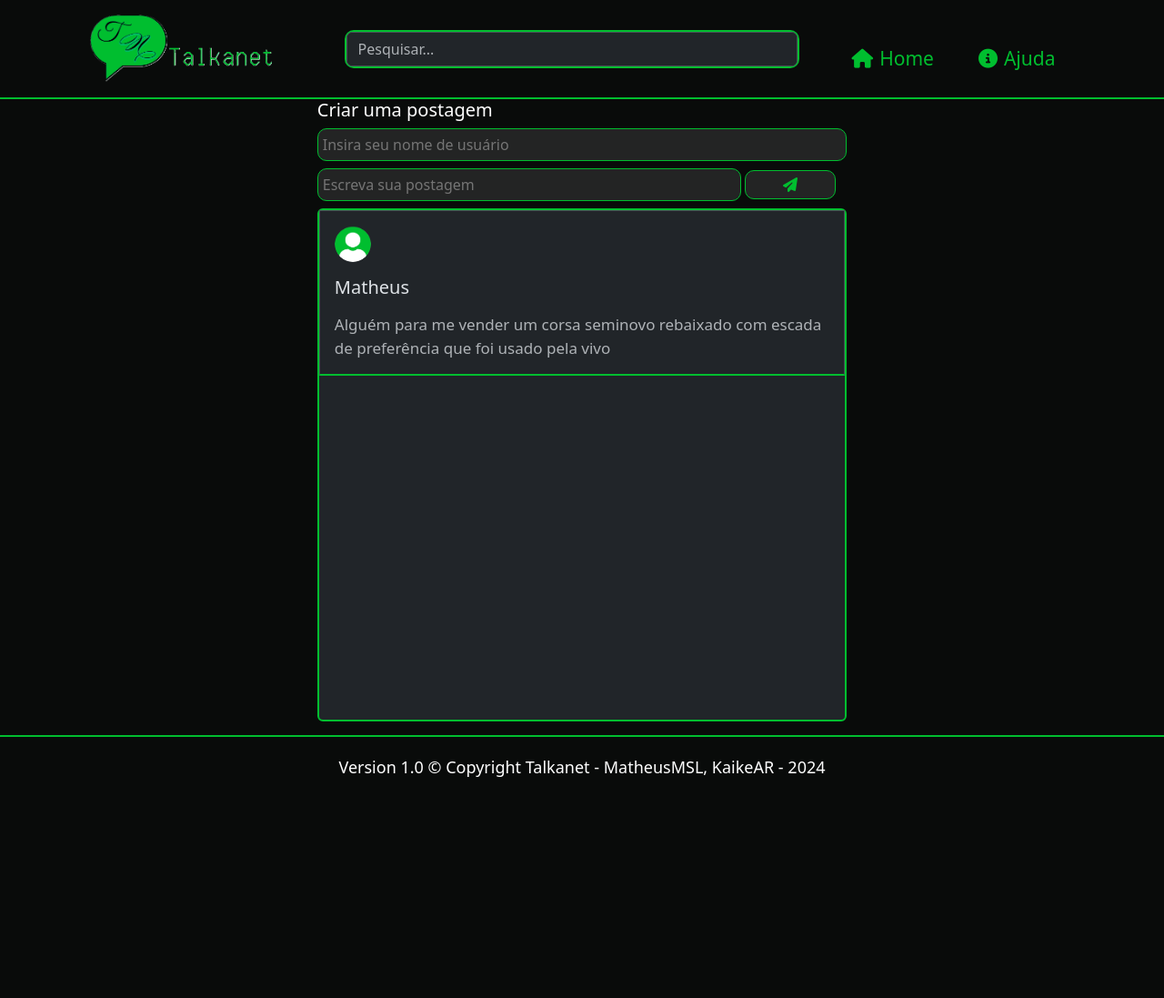
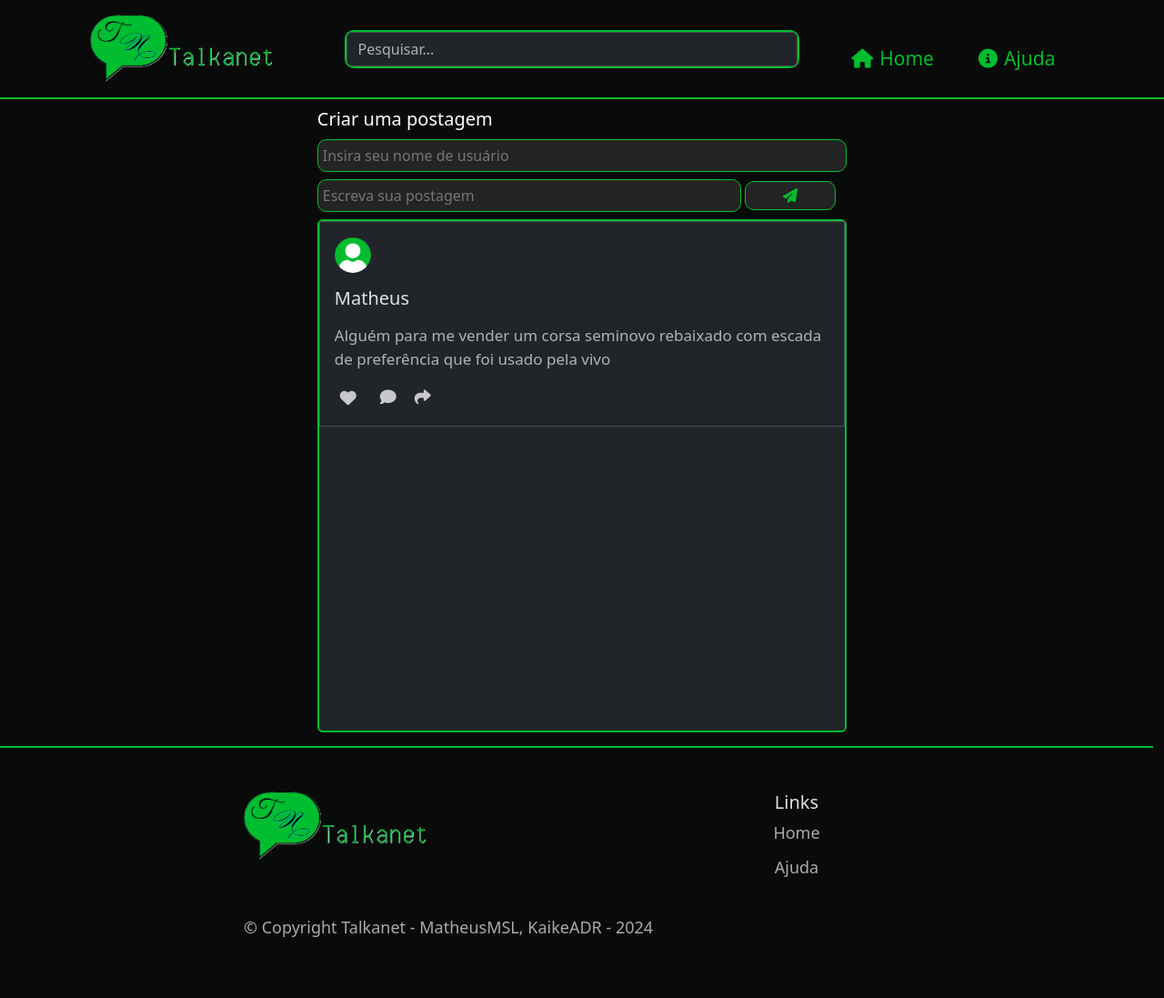
Before and after one commit to Teteu3511/Talkanet, a PHP site: page /index.php in a window 1280 px wide. Shown: the whole page at 91% size. Before the commit the page ends 854 px from the top, so only its background shows below. Run offline with PHP 8.4, Linux system fonts and the light colour scheme; data comes from the database, SQL or seed files in the repository; data that the repository does not hold is empty.

Commit message:
almost finished

```diff
--- a/css/style.css
+++ b/css/style.css
@@ -111,6 +111,12 @@ main {
 
 }
 
+#sendPostTitle {
+
+    margin: 10px 0;
+
+}
+
 .send-box {
 
     width: 100%;
@@ -153,6 +159,7 @@ main {
     background-color: rgb(33, 37, 41);
     border: 2px solid rgb(0, 190, 47);
     font-size: 18px;
+    word-wrap: break-word;
 
 }
 
@@ -183,6 +190,12 @@ main {
 
 }
 
+#cmmt {
+
+    width: 80%;
+
+}
+
 #commentsTitle {
 
     margin-top: 30px;
@@ -201,6 +214,7 @@ main {
     border-bottom-left-radius: 10px;
     border-bottom-right-radius: 10px;
     font-size: 16px;
+    word-wrap: break-word;
 
 }
 
@@ -222,13 +236,6 @@ main {
 
 }
 
-#posts-container a{
-
-    flex-direction: column;
-    border-bottom: 2px solid rgb(0, 190, 47);
-
-}
-
 #profile-icon {
 
     width: 40px;
@@ -246,6 +253,23 @@ main {
 #post-content {
 
     font-size: 17px;
+
+}
+
+.actions {
+
+    width: min-content;
+    display: flex;
+
+}
+
+.action-button {
+
+    margin-right: 20px;
+    color: #FFFFFF;
+    border: none;
+    background: none;
+    opacity: 75%;
 
 }
 
@@ -318,19 +342,26 @@ main {
 
 }
 
-.footer-container {
+footer {
 
-    width: 100%;
+    font-size: 18px;
+    padding: 20px;
+    max-width: 100%;
+    border-top: 2px solid rgb(0, 190, 47);
+    justify-content: center;
 
 }
 
-footer {
+footer p {
 
-    min-height: 50px;
-    font-size: 18px;
-    padding: 20px;
-    text-align: center;
-    border-top: 2px solid rgb(0, 190, 47);
-    color: #FFFFFF;
+    margin-top: 60px;
+    margin-bottom: 0;
+    width: max-content;
 
 }
+
+#links-container {
+
+    text-align: center;
+
+}
--- /dev/null
+++ b/heartClicked.js
@@ -0,0 +1,15 @@
+function heartClicked() {
+
+    var heart = document.getElementById("heart");
+
+    if (heart.style.color == "red") {
+
+        heart.style.color = "white"
+
+    } else {
+
+        heart.style.color = "red";
+
+    }
+
+}
--- a/index.php
+++ b/index.php
@@ -5,6 +5,8 @@
 ?>
 
     <main>
+
+        <script type="text/javascript" src="<?= $BASE_URL ?>heartClicked.js"></script>
 
         <?php if(isset($printMsg) && $printMsg != ''): ?>
 
@@ -39,14 +41,28 @@
 
                         <?php foreach ($posts as $post): ?>
 
-                            <a href="<?= $BASE_URL ?>full-post.php?id=<?= $post["id"] ?>" class="list-group-item list-group-item-action d-flex gap-3 py-3">
+                            <div class="list-group-item d-flex flex-md-column gap-3 py-3" id="single-post">
 
                                 <img src="<?= $BASE_URL ?>img/profile.png" alt="Perfil" class="rounded-circle flex-shrink-0" id="profile-icon">
 
                                 <h6 class="mb-0" id="post-uname"><?= $post["username"] ?></h6>
                                 <p class="mb-0 opacity-75" id="post-content"><?= $post["content"] ?></p>
 
-                            </a>
+                                <div class="actions">
+
+                                    <button onclick="heartClicked()" class="action-button" id="heart"><i class="fa-solid fa-heart"></i></button>
+
+                                    <a href="<?= $BASE_URL ?>full-post.php?id=<?= $post["id"] ?>" class="action-button" id="comments">
+
+                                        <i class="fa-solid fa-comment"></i>
+
+                                    </a>
+
+                                    <span class="action-button"><i class="fa-solid fa-share" id="share"></i></span>
+
+                                </div>
+
+                            </div>
 
                         <?php endforeach; ?>
 
--- a/templates/footer.php
+++ b/templates/footer.php
@@ -1,12 +1,40 @@
 
 
 <div class="footer-container">
-    <footer id="footer">
-        <div class="container">
-            <span id="footer-content">Version 1.0 &copy; Copyright Talkanet - MatheusMSL, KaikeAR - 2024</span>
+
+    <footer class="row row-cols-1 row-cols-sm-2 row-cols-md-5 py-5">
+
+        <div class="col mb-3">
+
+            <a href="./" class="d-flex align-items-center mb-3 link-body-emphasis text-decoration-none">
+
+                <img src="img/Talka.png" width="200px"></img>
+
+            </a>
+
+            <p class="text-body-secondary">&copy Copyright Talkanet - MatheusMSL, KaikeADR - 2024</p>
+
         </div>
+
+        <div class="col mb-3">
+
+        </div>
+
+        <div class="col mb-3" id="links-container">
+
+            <h5>Links</h5>
+
+            <ul class="nav flex-column">
+
+                <li class="nav-item mb-2"><a href="./" class="nav-link p-0 text-body-secondary">Home</a></li>
+                <li class="nav-item mb-2"><a href="help.php" class="nav-link p-0 text-body-secondary">Ajuda</a></li>
+
+            </ul>
+
+        </div>
+
     </footer>
-</div>
+
 </section>
 
 </body>
--- a/templates/header.php
+++ b/templates/header.php
@@ -36,7 +36,7 @@
 			<section class="header-wrapper">
 				<header class="d-flex flex-wrap justify-content-center py-3" id="header">
 					<div class="logo">
-						<a href="index.php" class="d-flex align-items-center mb-3 mb-md-0 me-md-auto link-body-emphasis text-decoration-none">
+						<a href="./" class="d-flex align-items-center mb-3 mb-md-0 me-md-auto link-body-emphasis text-decoration-none">
 							<img src="img/Talka.png" width="200px"></img>
 						</a>
 					</div>
@@ -48,7 +48,7 @@
 					</div>
 
 					<ul class="nav nav-pills" id="navbar">
-						<li class="nav-item"><a href="index.php" class="nav-link"><span class="text"><i class="fa-solid fa-house"></i>Home</span></a></li>
+						<li class="nav-item"><a href="./" class="nav-link"><span class="text"><i class="fa-solid fa-house"></i>Home</span></a></li>
 						<li class="nav-item"><a href="help.php" class="nav-link"><span class="text"><i class="fa-solid fa-circle-info"></i>Ajuda</span></a></li>
 					</ul>
 
```
Also changed, not shown: full-post.php (+18 -0 lines).
